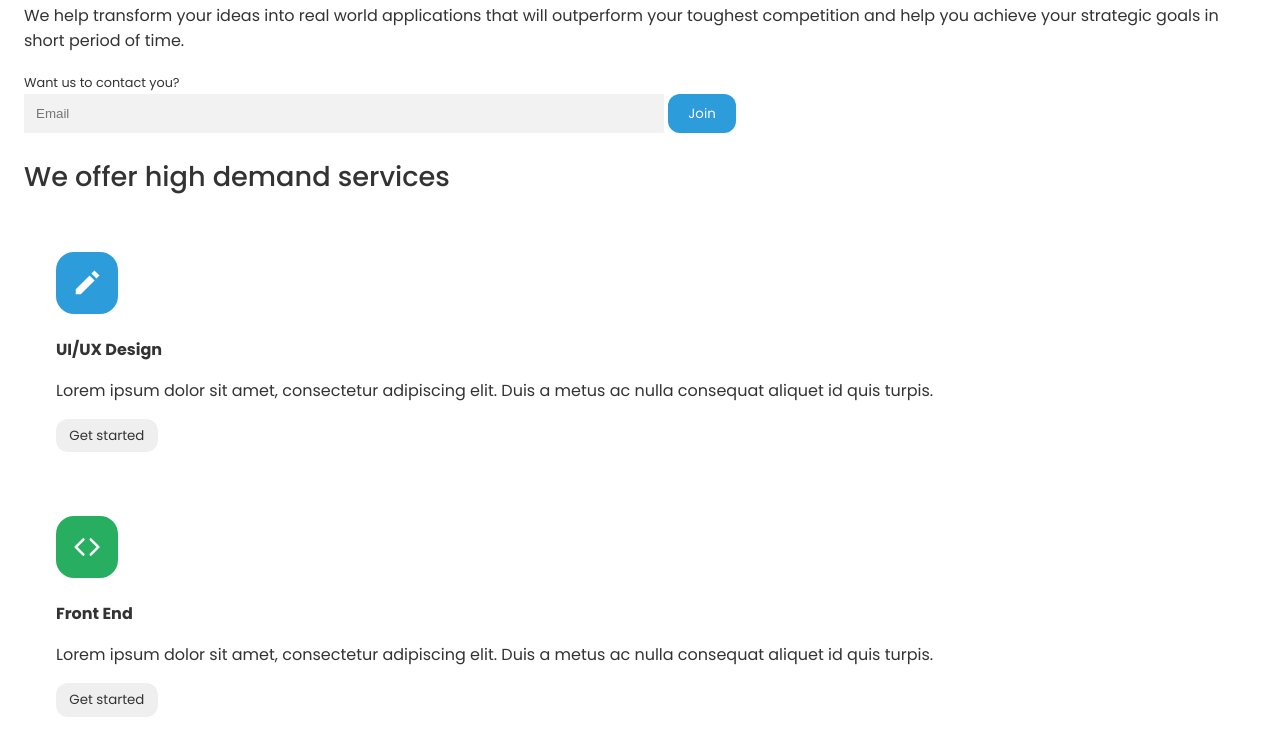
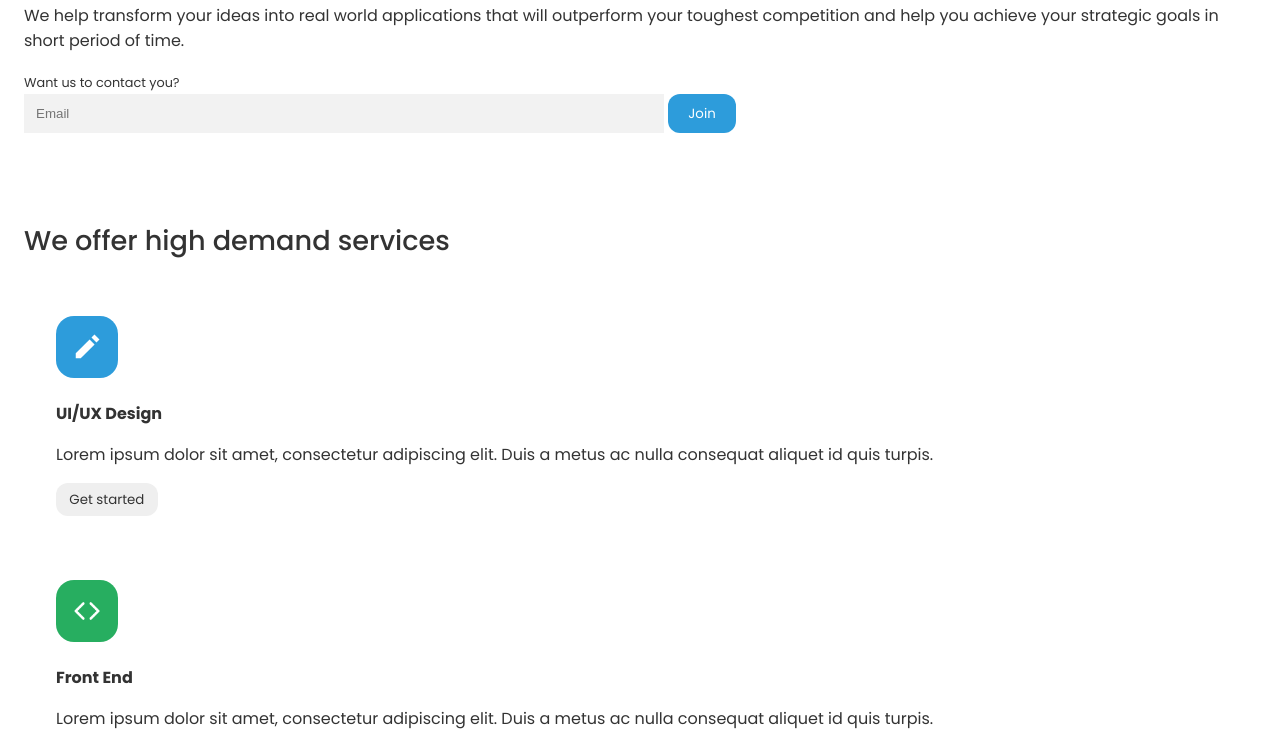
Before and after one commit to MarianaGT/landing01, a plain HTML site: page index.html in a window 1280 px wide. Shown: the part 712-1456 px from the top of the page. Drawn offline with Linux system fonts and the light colour scheme.

Commit message:
padding-top for main sections added

```diff
--- a/styles.css
+++ b/styles.css
@@ -128,6 +128,10 @@ header a {
   font-size: 0.8em;
 }
 
+#services, #works, #clients {
+  padding-top: 4em;
+}
+
 @media only screen and (min-width: 940px) {
   .navlinks {
     display: inline-block;
```
